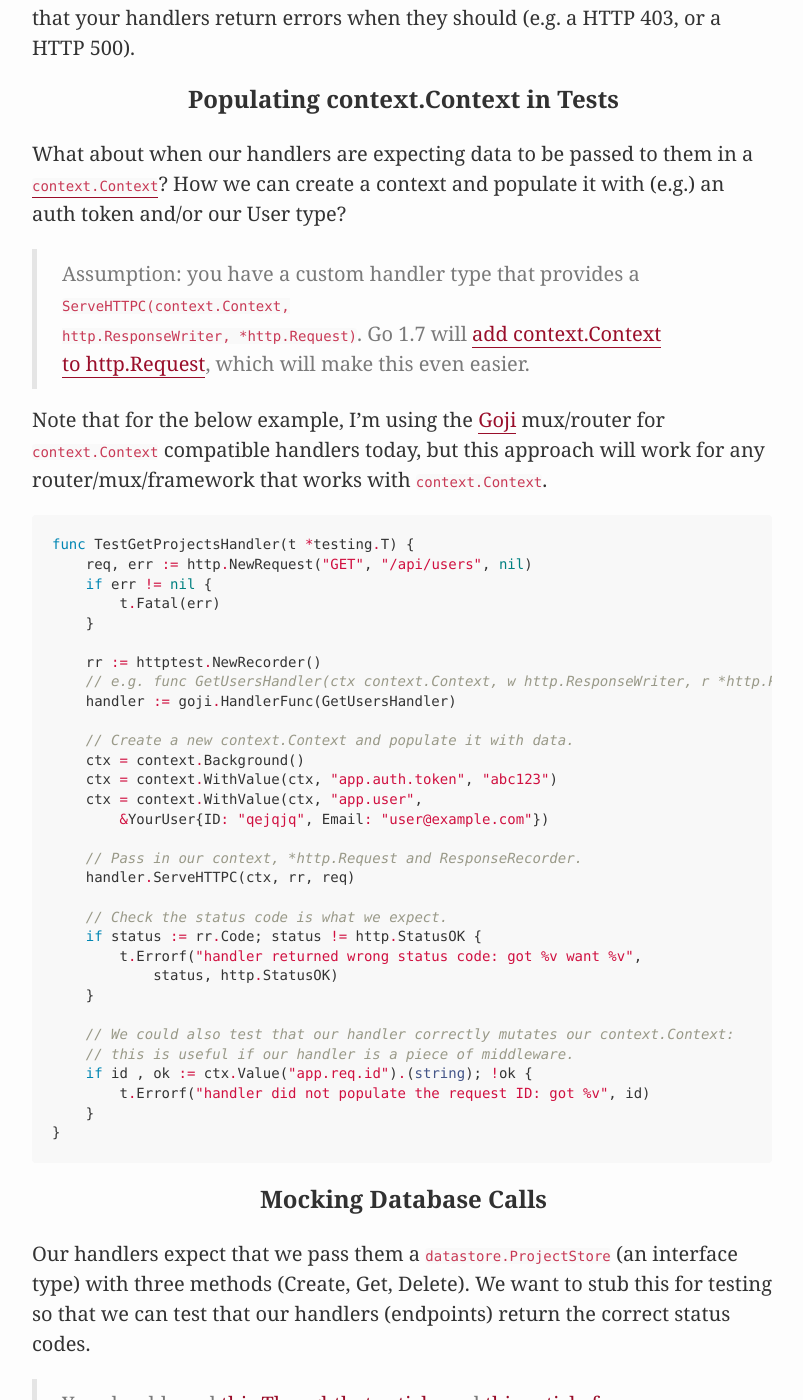
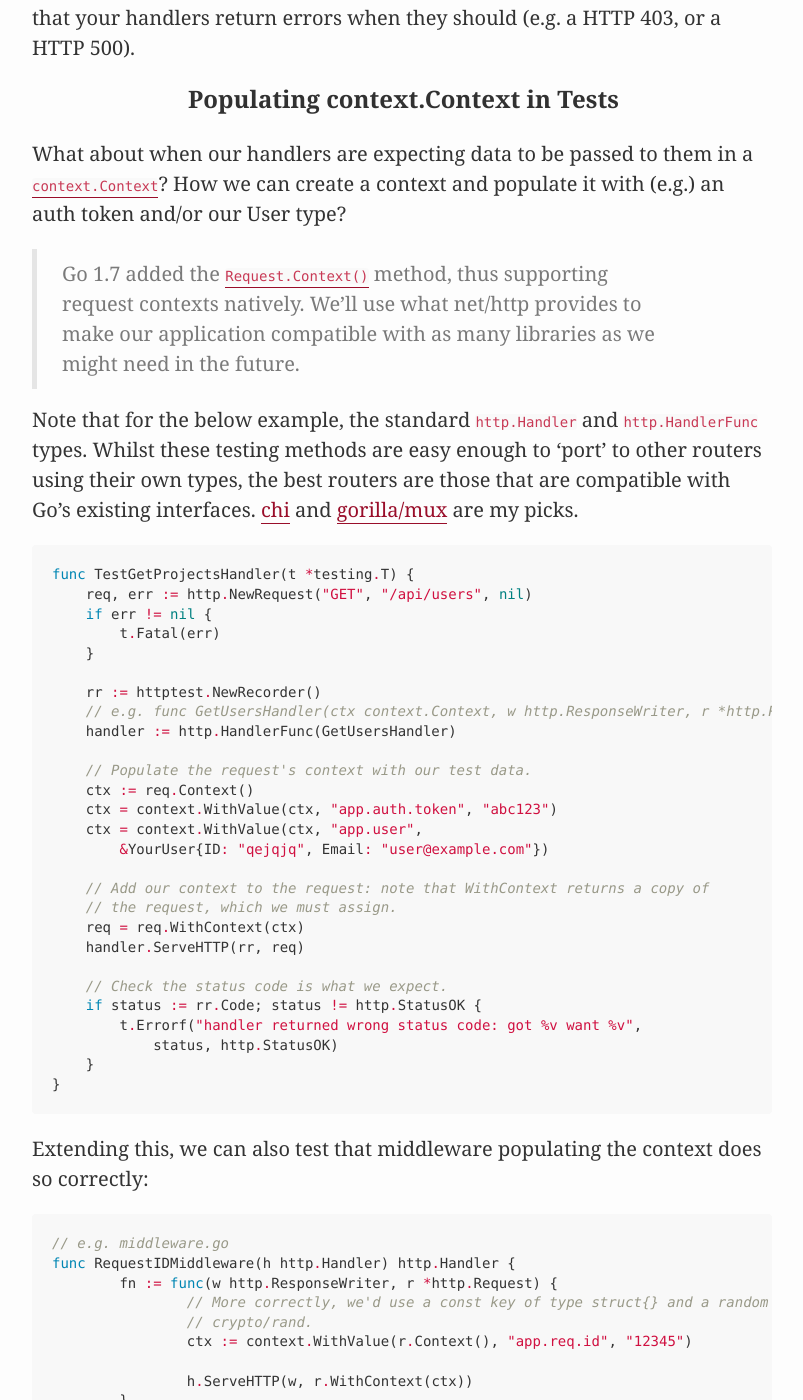
Before and after one commit to elithrar/elithrar.github.io, a Jekyll site: the page built from _posts/2016-03-20-testing-http-handlers-go.md, in a window 1280 px wide and 1400 px high, scrolled down 3134 px. Shown: the whole window, without its empty margins (238-1041 px from the left). Built offline with Jekyll 4.4.1, drawn with Linux system fonts in a browser that asks for light colours; some of the changed text lies outside the part shown.

Commit message:
[edit] Context updates.

````diff
--- a/_posts/2016-03-20-testing-http-handlers-go.md
+++ b/_posts/2016-03-20-testing-http-handlers-go.md
@@ -139,13 +139,9 @@ What about when our handlers are expecting data to be passed to them in a
 [`context.Context`](https://godoc.org/golang.org/x/net/context)? How we can create a context and
 populate it with (e.g.) an auth token and/or our User type?
 
-> Assumption: you have a custom handler type that provides a `ServeHTTPC(context.Context,
-> http.ResponseWriter, *http.Request)`. Go 1.7 will [add context.Context to
-> http.Request](https://github.com/golang/go/issues/14660), which will make this even easier.
+> Go 1.7 added the [`Request.Context()`](https://golang.org/pkg/net/http/#Request.Context) method, thus supporting request contexts natively. We'll use what net/http provides to make our application compatible with as many libraries as we might need in the future.
 
-Note that for the below example, I'm using the [Goji](https://goji.io/) mux/router for
-`context.Context` compatible handlers today, but this approach will work for any
-router/mux/framework that works with `context.Context`.
+Note that for the below example, the standard `http.Handler` and `http.HandlerFunc` types. Whilst these testing methods are easy enough to 'port' to other routers using their own types, the best routers are those that are compatible with Go's existing interfaces. [chi](https://github.com/pressly/chi) and [gorilla/mux](https://github.com/gorilla/mux) are my picks.
 
 ```go
 func TestGetProjectsHandler(t *testing.T) {
@@ -156,30 +152,65 @@ func TestGetProjectsHandler(t *testing.T) {
 
     rr := httptest.NewRecorder()
     // e.g. func GetUsersHandler(ctx context.Context, w http.ResponseWriter, r *http.Request)
-    handler := goji.HandlerFunc(GetUsersHandler)
+    handler := http.HandlerFunc(GetUsersHandler)
 
-    // Create a new context.Context and populate it with data.
-    ctx = context.Background()
+    // Populate the request's context with our test data.
+    ctx := req.Context()
     ctx = context.WithValue(ctx, "app.auth.token", "abc123")
     ctx = context.WithValue(ctx, "app.user",
         &YourUser{ID: "qejqjq", Email: "user@example.com"})
 
-    // Pass in our context, *http.Request and ResponseRecorder.
-    handler.ServeHTTPC(ctx, rr, req)
+    // Add our context to the request: note that WithContext returns a copy of
+    // the request, which we must assign.
+    req = req.WithContext(ctx)
+    handler.ServeHTTP(rr, req)
 
     // Check the status code is what we expect.
     if status := rr.Code; status != http.StatusOK {
         t.Errorf("handler returned wrong status code: got %v want %v",
             status, http.StatusOK)
     }
-
-    // We could also test that our handler correctly mutates our context.Context:
-    // this is useful if our handler is a piece of middleware.
-    if id , ok := ctx.Value("app.req.id").(string); !ok {
-        t.Errorf("handler did not populate the request ID: got %v", id)
-    }
 }
 ```
+
+Extending this, we can also test that middleware populating the context does so correctly:
+
+```go
+// e.g. middleware.go
+func RequestIDMiddleware(h http.Handler) http.Handler {
+	fn := func(w http.ResponseWriter, r *http.Request) {
+		// More correctly, we'd use a const key of type struct{} and a random ID via
+		// crypto/rand.
+		ctx := context.WithValue(r.Context(), "app.req.id", "12345")
+
+		h.ServeHTTP(w, r.WithContext(ctx))
+	}
+
+	return http.HandlerFunc(fn)
+}
+
+// e.g. middleware_test.go
+func TestPopulateContext(t *testing.T) {
+	req, err := http.NewRequest("GET", "/api/users", nil)
+	if err != nil {
+		t.Fatal(err)
+	}
+
+	testHandler := http.HandlerFunc(func(w http.ResponseWriter, r *http.Request) {
+		if val, ok := r.Context().Value("app.req.id").(string); !ok {
+			t.Errorf("app.req.id not in request context: got %q", val)
+		}
+	})
+
+	rr := httptest.NewRecorder()
+	// func RequestIDMiddleware(h http.Handler) http.Handler
+	// Stores an "app.req.id" in the request context.
+	handler := RequestIDMiddleware(testHandler)
+	handler.ServeHTTP(rr, req)
+}
+```
+
+Running `go test` in our package should see this pass. The inverse of this approach is also useful - e.g. testing that admin tokens aren't incorrectly applied to the wrong users or contexts aren't passing the wrong values to wrapped handlers.
 
 ## Mocking Database Calls
 
````
